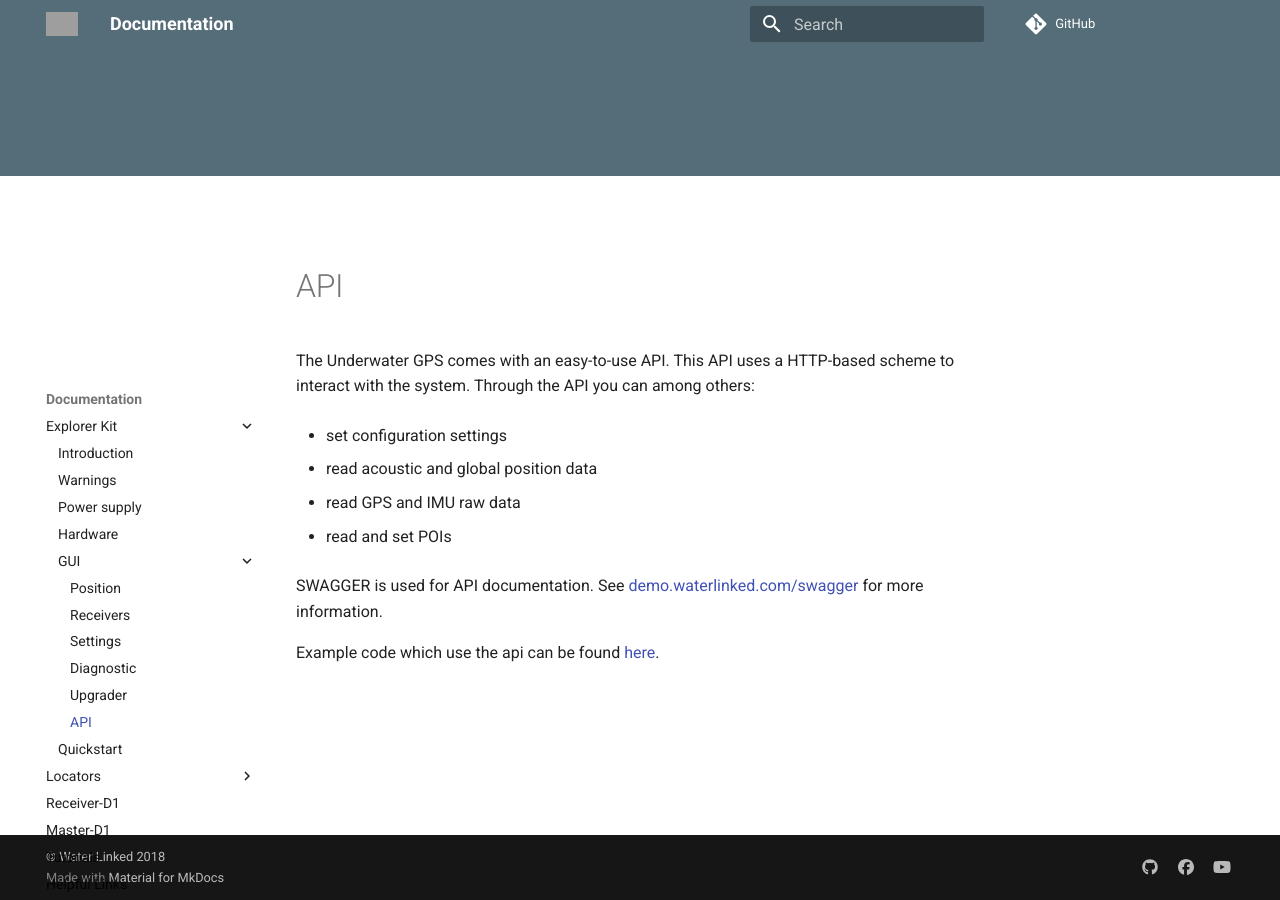
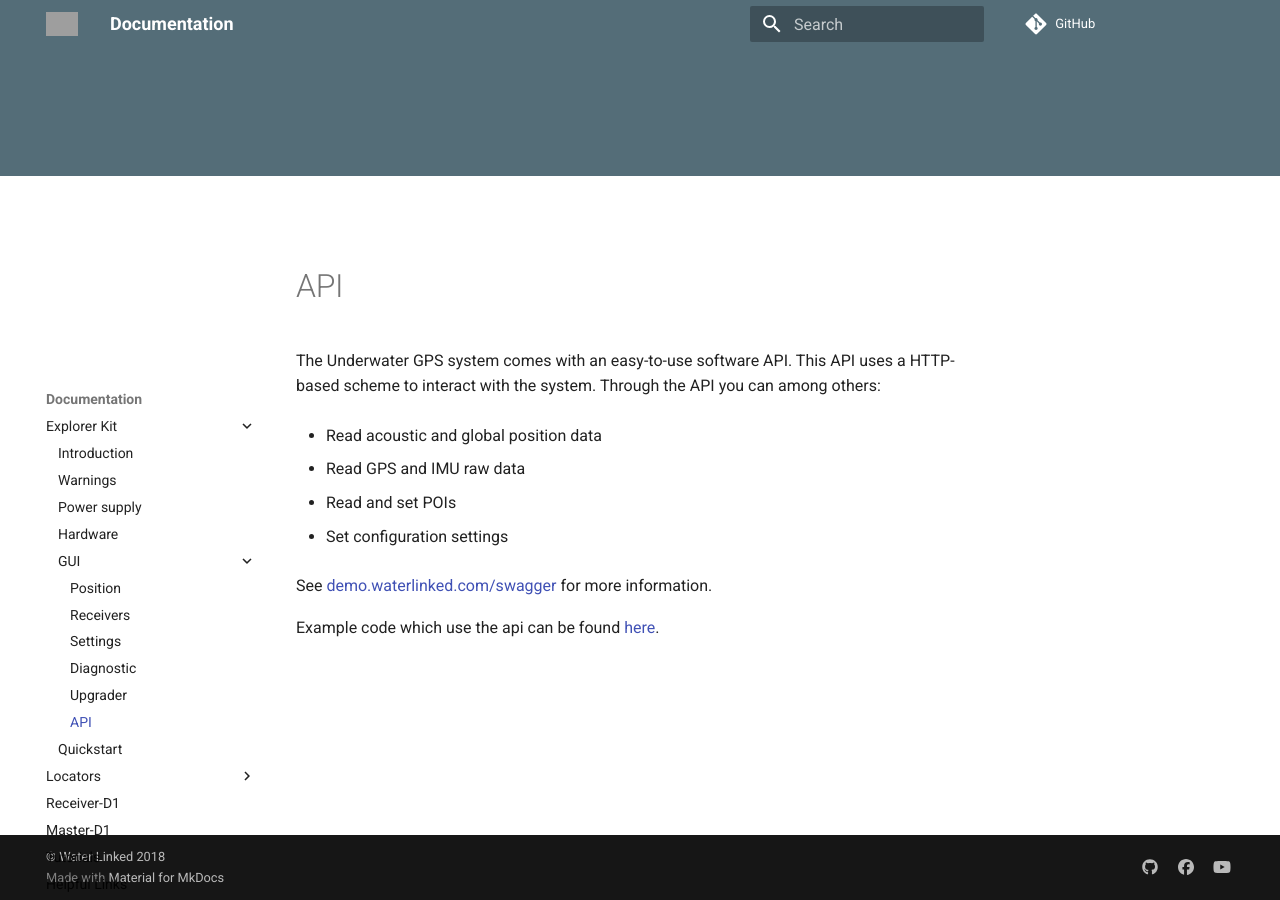
Before and after one commit to torvalds2010/docs-1, an MkDocs documentation site: the page built from docs/explorer-kit/gui/api.md, in a window 1280 px wide and 900 px high. Built offline with MkDocs 1.6.1 and Material for MkDocs 9.7.7, drawn with Linux system fonts in a browser that asks for light colours; comment, search, counter and statistics services are not loaded; old or Windows-style settings are respelled for this version of MkDocs; grey boxes are pictures that could not be loaded.

```diff
--- a/docs/explorer-kit/gui/api.md
+++ b/docs/explorer-kit/gui/api.md
@@ -1,15 +1,15 @@
 # API
 
-The Underwater GPS comes with an easy-to-use API. This API uses a HTTP-based scheme to interact with the system. Through the API you can among others:
+The Underwater GPS system comes with an easy-to-use software API. This API uses a HTTP-based scheme to interact with the system. Through the API you can among others:
 
-* set configuration settings
+* Read acoustic and global position data
 
-* read acoustic and global position data
+* Read GPS and IMU raw data
 
-* read GPS and IMU raw data
+* Read and set POIs
 
-* read and set POIs
+* Set configuration settings
 
-SWAGGER is used for API documentation. See [demo.waterlinked.com/swagger](http://demo.waterlinked.com/swagger) for more information.
+See [demo.waterlinked.com/swagger](http://demo.waterlinked.com/swagger) for more information.
 
 Example code which use the api can be found [here](https://github.com/waterlinked/examples).
```
